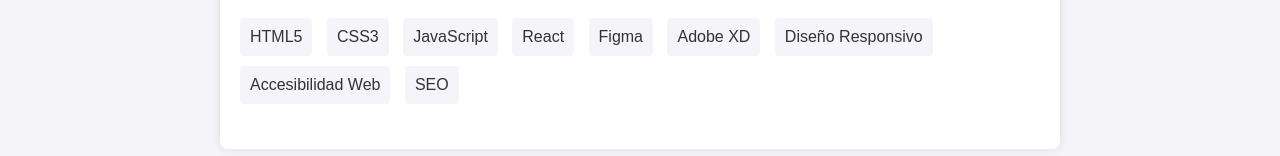
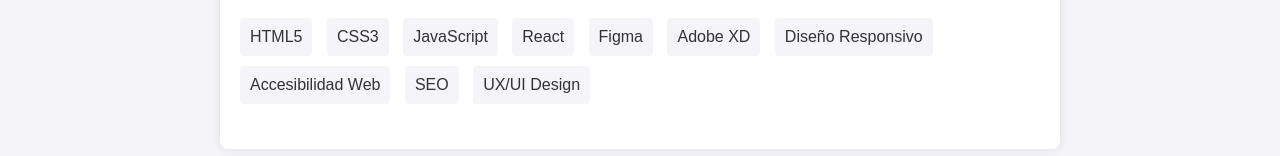
Before and after one commit to Andres-A-Cedeno/TALLERGHA1, a plain HTML site: page index.html in a window 1280 px wide. Shown: the part 369-525 px from the top of the page. Drawn offline with Linux system fonts and the light colour scheme.

Commit message:
New skills applied

```diff
--- a/index.html
+++ b/index.html
@@ -116,6 +116,7 @@
           <li>Diseño Responsivo</li>
           <li>Accesibilidad Web</li>
           <li>SEO</li>
+          <li>UX/UI Design</li>
         </ul>
       </section>
     </div>
```
